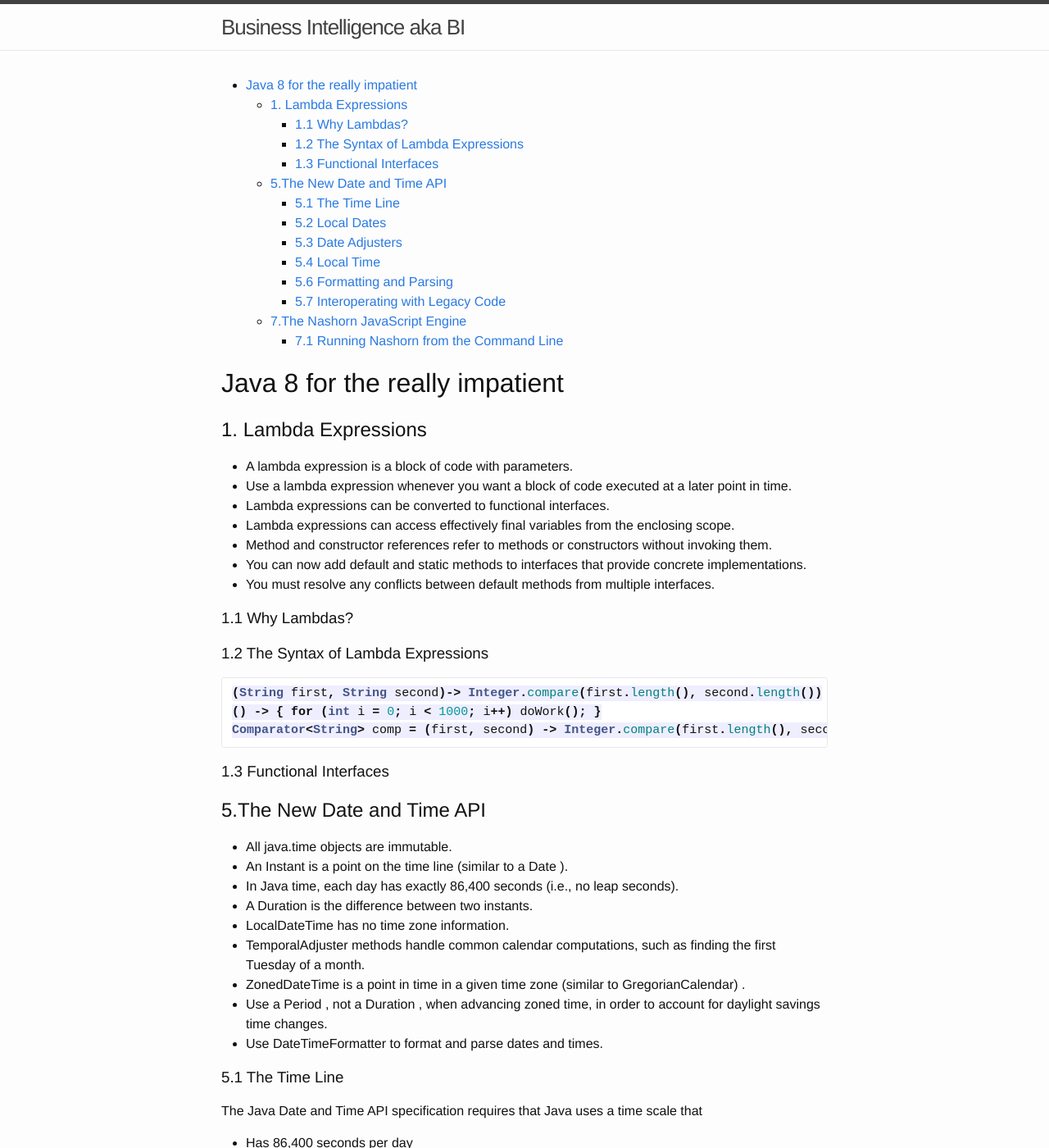
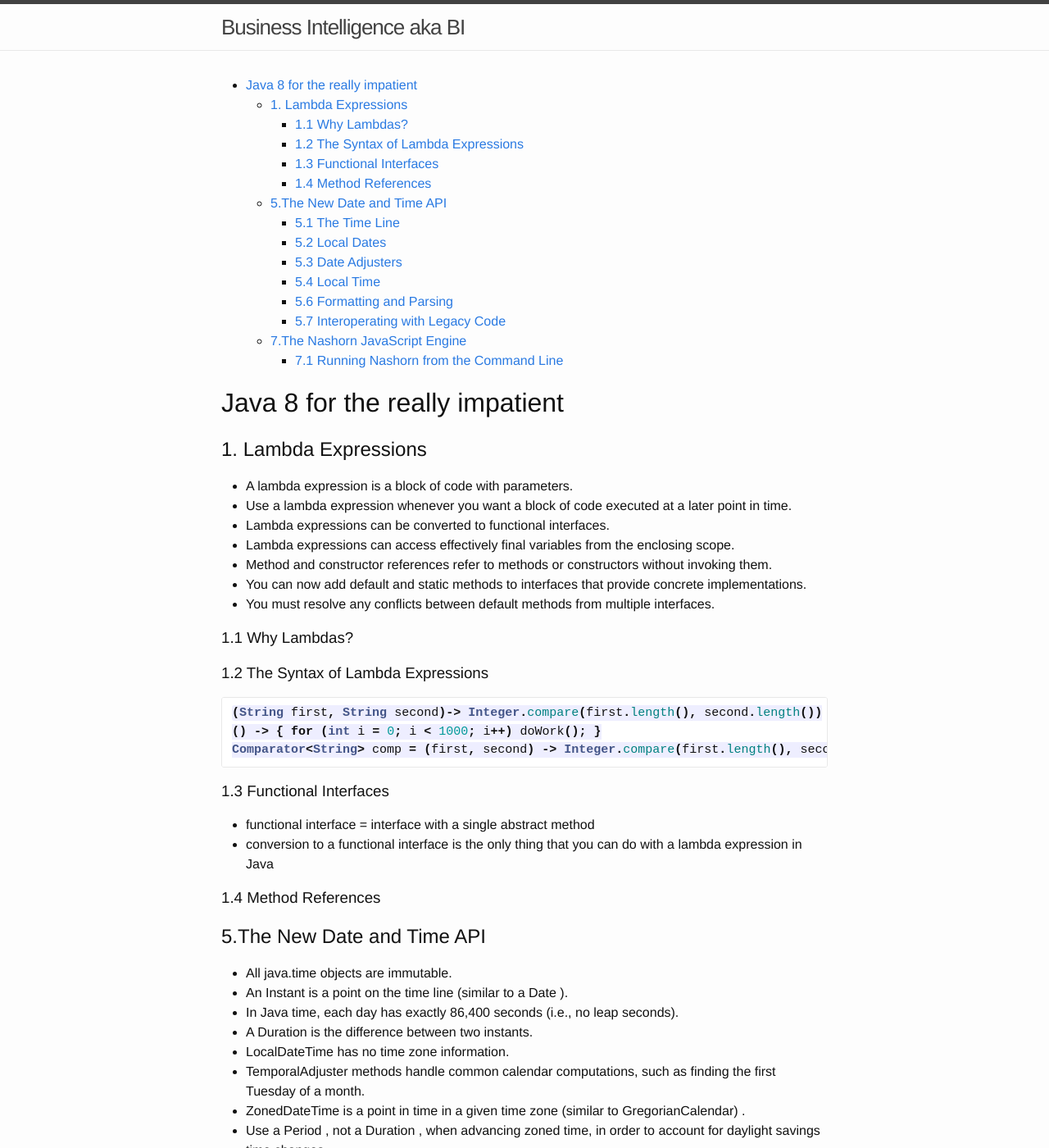
Before and after one commit to predoiua/predoiua.github.io, a Jekyll site: the page built from tutorials/java/java_8_really_impatient/index.md, in a window 1280 px wide and 1400 px high. Shown: the whole window at 82% size. Built offline with Jekyll 4.4.1, drawn with Linux system fonts in a browser that asks for light colours.

Commit message:
java wip

```diff
--- a/tutorials/java/java_8_really_impatient/index.md
+++ b/tutorials/java/java_8_really_impatient/index.md
@@ -29,6 +29,12 @@ Comparator<String> comp = (first, second) -> Integer.compare(first.length(), sec
 ~~~
 
 ### 1.3 Functional Interfaces
+
+- functional interface = interface with a single abstract method
+- conversion to a functional interface is the only thing that you can do with a lambda expression in Java
+
+### 1.4 Method References
+
 
 ## 5.The New Date and Time API
 
```
